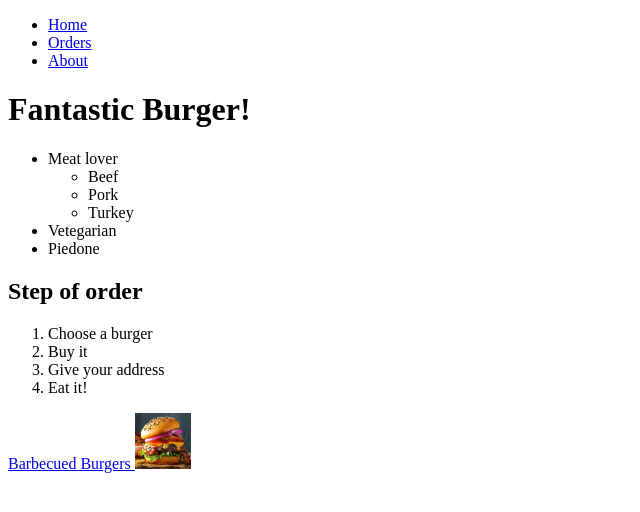
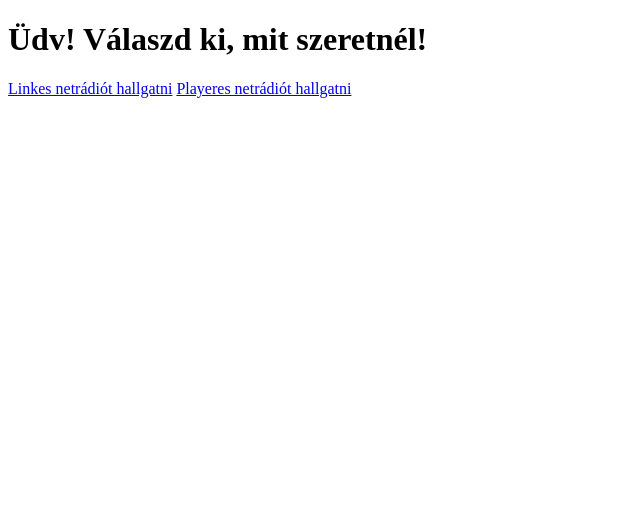
Before and after one commit to takacslaszlo/takacslaszlo.github.io, a plain HTML site: page index.html in a window 1280 px wide. Shown: the whole page, without its empty margins (0-640 px from the left). Drawn offline with Linux system fonts and the light colour scheme.

Commit message:
Update index.html
A régi újratervezés programos dolgokat kicseréltem a saját használatú dolgokra.

```diff
--- a/index.html
+++ b/index.html
@@ -7,44 +7,9 @@
     <title>Document</title>
 </head>
 <body>
-    <thead>
-    <ul>
-        <li>
-            <a href="/">Home</a>
-        </li>
-    <li>
-        <a href="/pages/orders.html">Orders</a>
-    </li>
-    <li>
-        <a href="/about.html">About</a>
-    </li>
-    </ul>
-</thead>
-    <h1>Fantastic Burger!</h1>
-<ul>
-    <li>Meat lover</li>
-    <ul>
-        <li>Beef</li>
-        <li>Pork</li>
-        <li>Turkey</li>
-    </ul>
-    <li>Vetegarian</li>
-    <li>Piedone</li>
-</ul>
-
-    <h2>Step of order</h2>
-<ol>
-<li>Choose a burger</li>
-<li>Buy it</li>
-<li>Give your address</li>
-<li>Eat it!</li>
-</ol>
-
-<a target="_blank" href="https://www.tasteofhome.com/recipes/barbecued-burgers/">
-    Barbecued Burgers
-    <img width="56" src="img/burger.jpg" alt="Tasty burger">
-</a>
-
+    <h1>Üdv! Válaszd ki, mit szeretnél!</h1>
+    <a href="netradiok-linkes.html">Linkes netrádiót hallgatni</a>
+    <a href="netradiok-playeres.html">Playeres netrádiót hallgatni</a>
 
 </body>
 </html>
```
